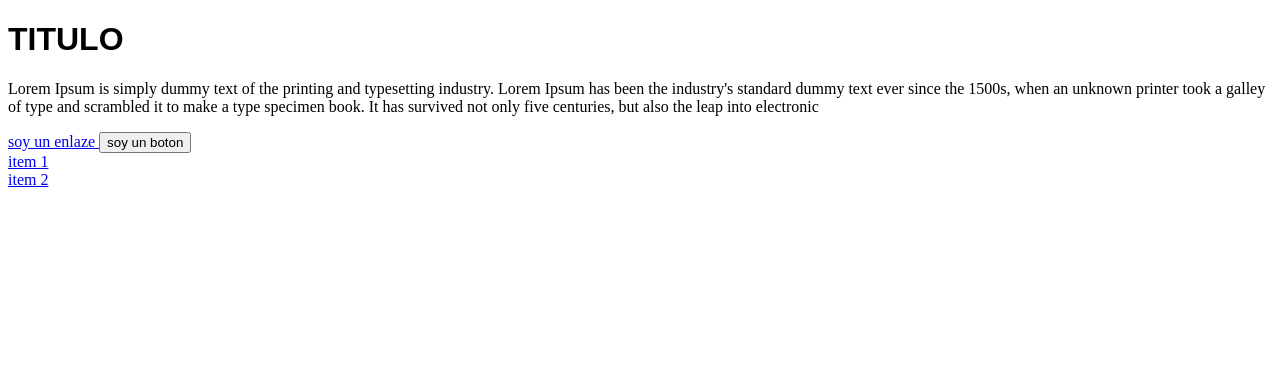
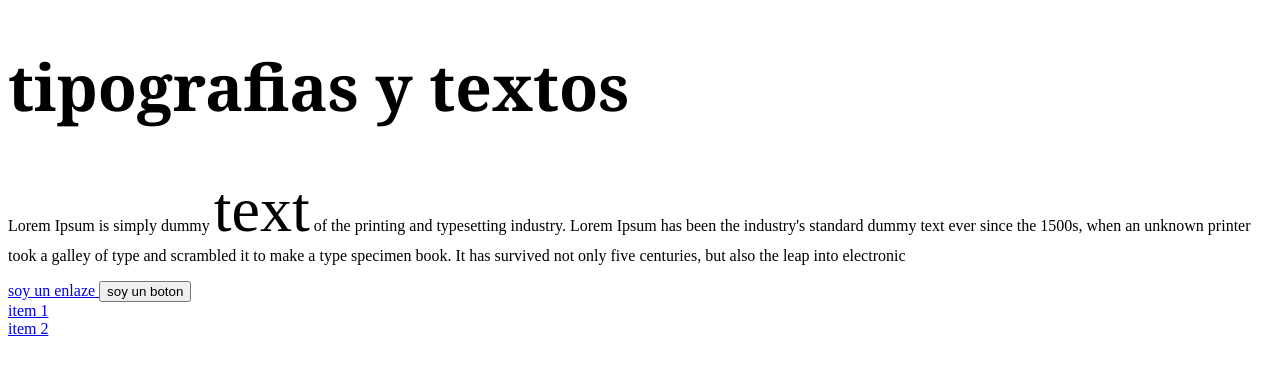
Before and after one commit to luisangeluis/CursoCssDorian, a plain HTML site: page textosTipografias-video22.html in a window 1280 px wide. Drawn offline with Linux system fonts and the light colour scheme.

Commit message:
Video 22 textos y tipografias minuto 20

```diff
--- a/textosTipografias-video22.html
+++ b/textosTipografias-video22.html
@@ -1,25 +1,34 @@
 <!DOCTYPE html>
-<html>
+<html lang="esp">
 <head>
 	<title></title>
 
 	<style type="text/css">
 
 		.title{
-			font-family: sans-serif;
+			font-family:Cambria,Cochin,Georgia;
+			font-size: 4rem;
+
+
+		}
+
+		.span{
+			font-size: 4rem;
 		}
 	</style>
 </head>
 <body>
 
-	<h1 class="title">TITULO</h1>
+	<h1 class="title">tipografias y <span class="span">textos</span></h1>
 	<p class="paragraph">
-		Lorem Ipsum is simply dummy text of the printing and typesetting industry. Lorem Ipsum has been the industry's standard dummy text ever since the 1500s, when an unknown printer took a galley of type and scrambled it to make a type specimen book. It has survived not only five centuries, but also the leap into electronic
+		Lorem Ipsum is simply dummy <span class="span">text</span> of the printing and typesetting industry. Lorem Ipsum has been the industry's standard dummy text ever since the 1500s, when an unknown printer took a galley of type and scrambled it to make a type specimen book. It has survived not only five centuries, but also the leap into electronic
 
 	</p>
 
 	<a href="#">soy un enlaze
+
 	<button class="button">soy un boton</button>
+
 	<div class="box">
 
 		<div class="box_item">item 1</div>
```
